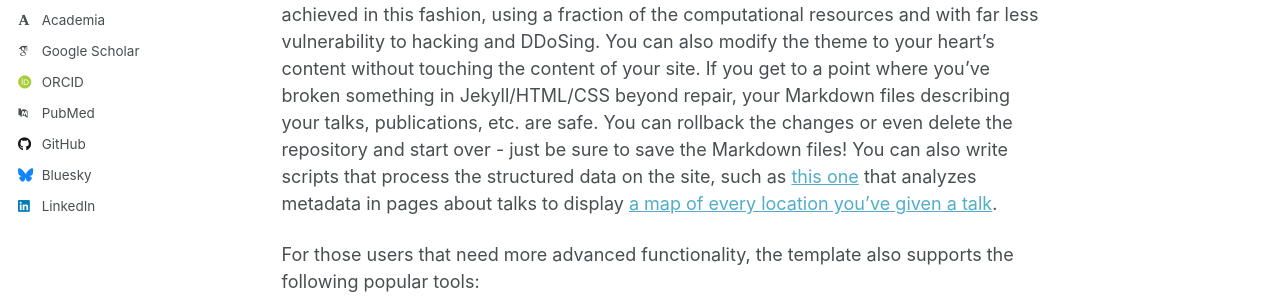
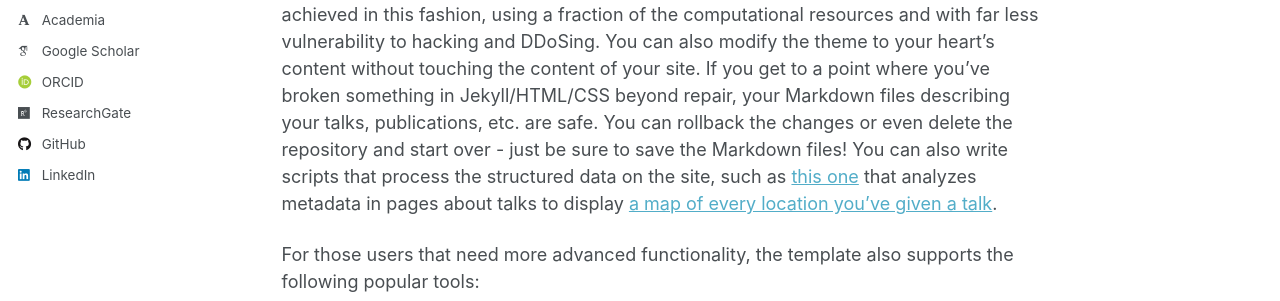
Before and after one commit to WangDongHKU/Dong_WANG.github.io, a Jekyll site: the page built from _pages/about.md, in a window 1280 px wide. Shown: the part 373-674 px from the top of the page. Built offline with Jekyll 4.4.1, drawn with Linux system fonts in a browser that asks for light colours; some web fonts are replaced; a script that is not in the unit is left out; part of the change alters nothing that is shown.

Commit message:
Update _config.yml
Signed-off-by: DONG WANG <92856596+WangDongHKU@users.noreply.github.com>

```diff
--- a/_config.yml
+++ b/_config.yml
@@ -34,15 +34,15 @@ author:
 
   # Academic websites
   academia         :  https://sph.hku.hk/en/Biography/Wang-Dong
-  arxiv            : # URL - Update with the correct link to your profile
+ # arxiv            : # URL - Update with the correct link to your profile
   googlescholar    : "https://scholar.google.com.hk/citations?user=wp2VCq0AAAAJ&hl=en"
-  inspire-hep      : # URL
-  impactstory      : # URL
+ # inspire-hep      : # URL
+  #impactstory      : # URL
   orcid            : "https://orcid.org/0000-0001-5645-2872"
-  semantic         : # URL
-  pubmed           : "https://www.ncbi.nlm.nih.gov/pubmed/?term=john+snow"
-  researchgate     : # URL
-  scopus           : # URL
+  #semantic         : # URL
+  #pubmed           : "https://www.ncbi.nlm.nih.gov/pubmed/?term=john+snow"
+  researchgate     :  https://www.researchgate.net/profile/Dong-Wang-174
+ # scopus           : # URL
 
   # Repositories and software development
   bitbucket        : # Username - Update with your username on the site
@@ -53,8 +53,8 @@ author:
   stackoverflow    : # User number or user number and name (i.e., use "1" or "1/jeff-atwood")
 
   # Social media
-  artstation       : # Username
-  bluesky          : "bsky.app" # Replace this with you Bluesky username
+  #artstation       : # Username
+  #bluesky          : "bsky.app" # Replace this with you Bluesky username
   facebook         : # Username
   flickr           : # Username
   foursquare       : # Username
```
